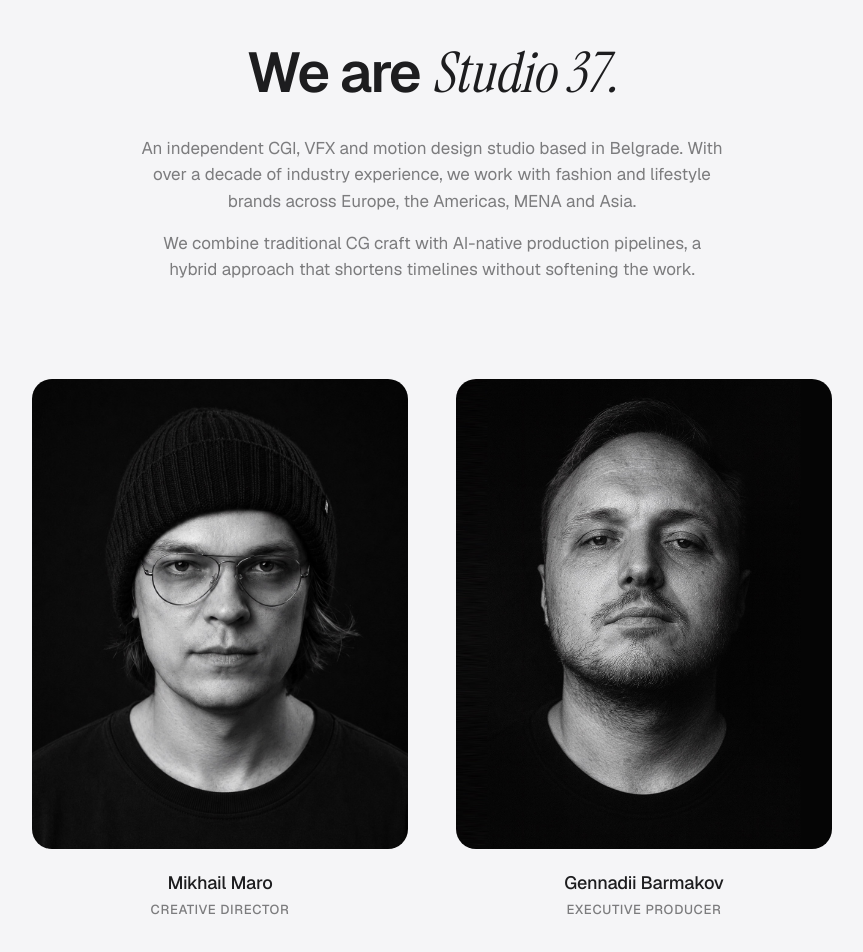
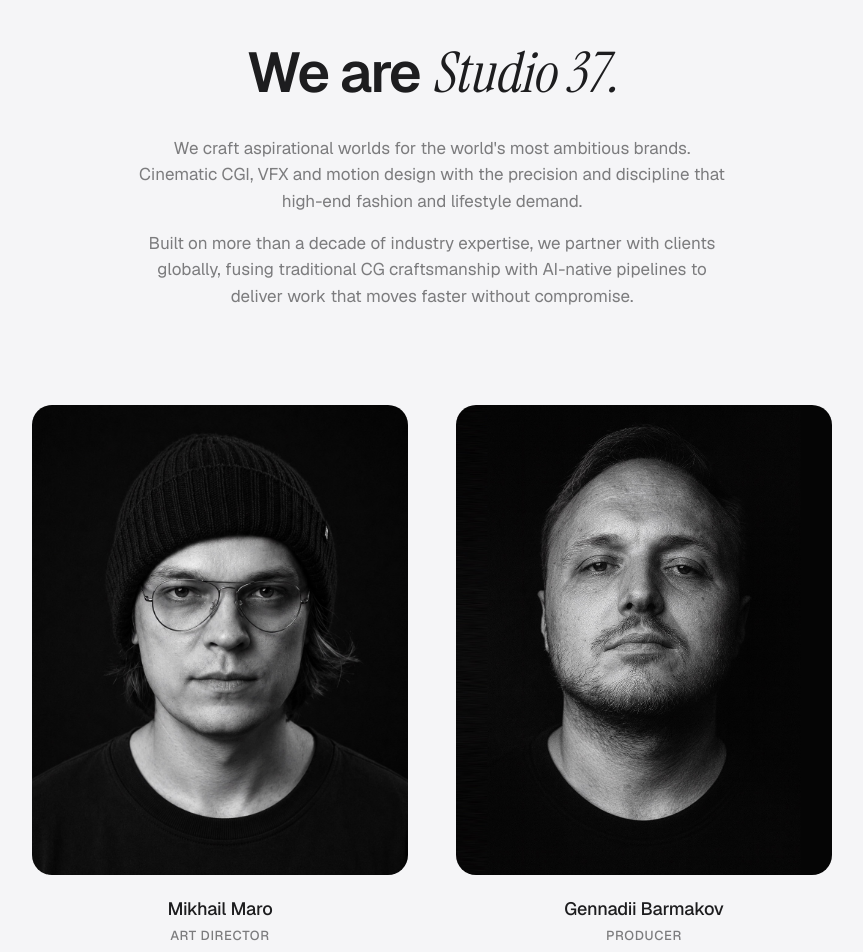
Before and after one commit to MikeMaro37/studio37-site, a Next.js app: page / in a window 1280 px wide. Shown: the part 6380-7332 px from the top of the page, without its empty margins (208-1071 px from the left). Built offline with nearby package versions, Linux system fonts and the light colour scheme.

Commit message:
Rebrand to Studio 37

```diff
--- a/src/components/sections/About.tsx
+++ b/src/components/sections/About.tsx
@@ -7,9 +7,10 @@ export function About() {
             We are <span className="font-serif-italic">Studio 37.</span>
           </h2>
           <p className="text-[17px] leading-[1.55] text-muted-light mb-4 max-w-[52ch] mx-auto">
-          An independent CGI, VFX and motion design studio based in Belgrade. With over a decade of industry experience, we work with fashion and lifestyle brands across Europe, the Americas, MENA and Asia.          </p>
+            We craft aspirational worlds for the world&apos;s most ambitious brands. Cinematic CGI, VFX and motion design with the precision and discipline that high-end fashion and lifestyle demand.
+          </p>
           <p className="text-[17px] leading-[1.55] text-muted-light max-w-[52ch] mx-auto">
-            We combine traditional CG craft with AI-native production pipelines, a hybrid approach that shortens timelines without softening the work.
+            Built on more than a decade of industry expertise, we partner with clients globally, fusing traditional CG craftsmanship with AI-native pipelines to deliver work that moves faster without compromise.
           </p>
         </div>
 
@@ -19,7 +20,7 @@ export function About() {
               <img src="/portrait-mikhail.jpg" alt="Mikhail Maro" className="w-full h-full object-cover" />
             </div>
             <div className="text-[18px] font-medium tracking-[-0.01em]">Mikhail Maro</div>
-            <div className="text-[13px] tracking-[0.05em] uppercase text-muted-light font-medium mt-1">Creative director</div>
+            <div className="text-[13px] tracking-[0.05em] uppercase text-muted-light font-medium mt-1">Art Director</div>
           </div>
 
           <div className="reveal flex flex-col items-center text-center">
@@ -27,7 +28,7 @@ export function About() {
               <img src="/portrait-gennadii.jpg" alt="Gennadii Barmakov" className="w-full h-full object-cover" />
             </div>
             <div className="text-[18px] font-medium tracking-[-0.01em]">Gennadii Barmakov</div>
-            <div className="text-[13px] tracking-[0.05em] uppercase text-muted-light font-medium mt-1">Executive producer</div>
+            <div className="text-[13px] tracking-[0.05em] uppercase text-muted-light font-medium mt-1">Producer</div>
           </div>
         </div>
       </div>
```
